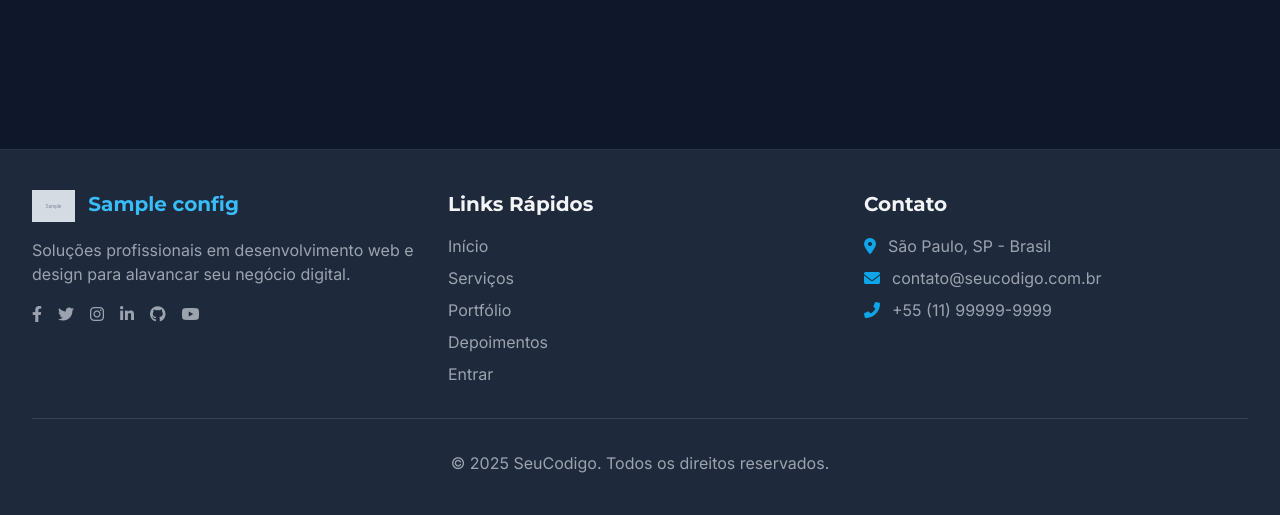
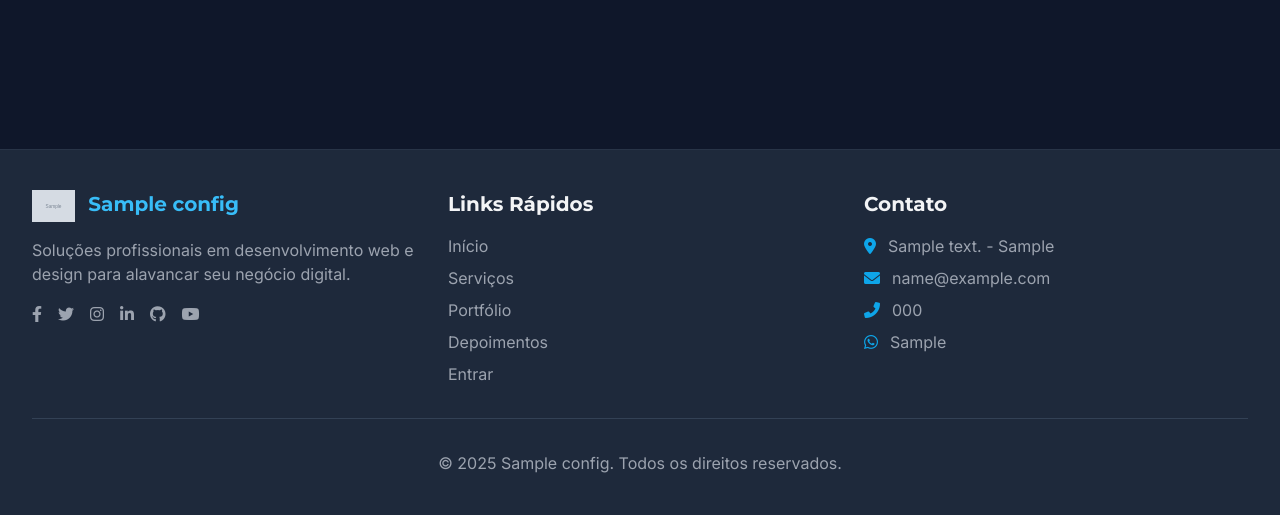
Before and after one commit to igooplay/Portifolio, a Flask app: page / in a window 1280 px wide. Shown: the part 3506-4021 px from the top of the page. Run offline with Flask 3, Linux system fonts and the light colour scheme; tables that the repository leaves empty hold one stand-in row (values such as "Sample post"); grey boxes marked "Sample" are stand-in pictures; some libraries are stand-ins or nearby versions.

Commit message:
Display contact details and copyright dynamically from the admin panel
Updates base.html to fetch contact info and copyright from site config.

Replit-Commit-Author: Agent
Replit-Commit-Session-Id: f2b8ae15-1d85-4a49-a908-1af508b7283b
Replit-Commit-Screenshot-Url: https://storage.googleapis.com/screenshot-production-us-central1/bed288fc-0920-4058-afcc-d5fe9a2edc7a/9f218f56-a7bd-45b9-9fdc-87166c55023e.jpg

```diff
--- a/templates/base.html
+++ b/templates/base.html
@@ -246,22 +246,48 @@
                     <ul class="space-y-2">
                         <li class="flex items-start">
                             <i class="fas fa-map-marker-alt mt-1 mr-3 text-primary-500"></i>
-                            <span class="text-gray-400">São Paulo, SP - Brasil</span>
+                            <span class="text-gray-400">
+                                {% if site_config and site_config.address %}
+                                    {{ site_config.address }} - {{ site_config.country }}
+                                {% else %}
+                                    São Paulo, SP - Brasil
+                                {% endif %}
+                            </span>
                         </li>
                         <li class="flex items-start">
                             <i class="fas fa-envelope mt-1 mr-3 text-primary-500"></i>
-                            <span class="text-gray-400">contato@seucodigo.com.br</span>
+                            <span class="text-gray-400">
+                                {% if site_config and site_config.email %}
+                                    {{ site_config.email }}
+                                {% else %}
+                                    contato@seucodigo.com.br
+                                {% endif %}
+                            </span>
                         </li>
                         <li class="flex items-start">
                             <i class="fas fa-phone-alt mt-1 mr-3 text-primary-500"></i>
-                            <span class="text-gray-400">+55 (11) 99999-9999</span>
+                            <span class="text-gray-400">
+                                {% if site_config and site_config.phone %}
+                                    {{ site_config.phone }}
+                                {% else %}
+                                    +55 (11) 99999-9999
+                                {% endif %}
+                            </span>
                         </li>
+                        {% if site_config and site_config.whatsapp %}
+                        <li class="flex items-start">
+                            <i class="fab fa-whatsapp mt-1 mr-3 text-primary-500"></i>
+                            <span class="text-gray-400">
+                                {{ site_config.whatsapp }}
+                            </span>
+                        </li>
+                        {% endif %}
                     </ul>
                 </div>
             </div>
 
             <div class="border-t border-dark-700 mt-8 pt-8 text-center text-gray-400">
-                <p>&copy; 2025 SeuCodigo. Todos os direitos reservados.</p>
+                <p>&copy; 2025 {% if site_config %}{{ site_config.company_name }}{% else %}SeuCodigo{% endif %}. Todos os direitos reservados.</p>
             </div>
         </div>
     </footer>
```
